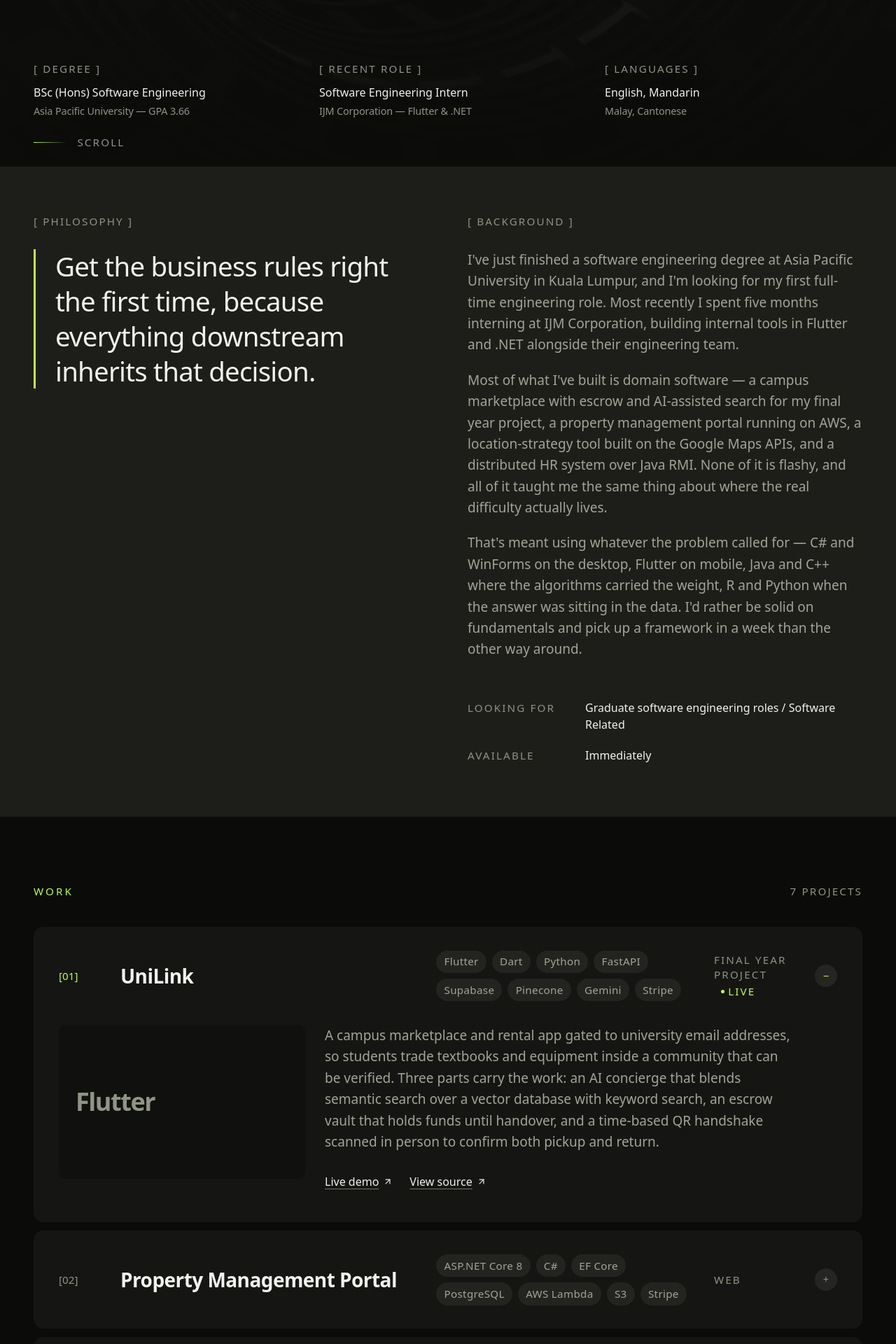
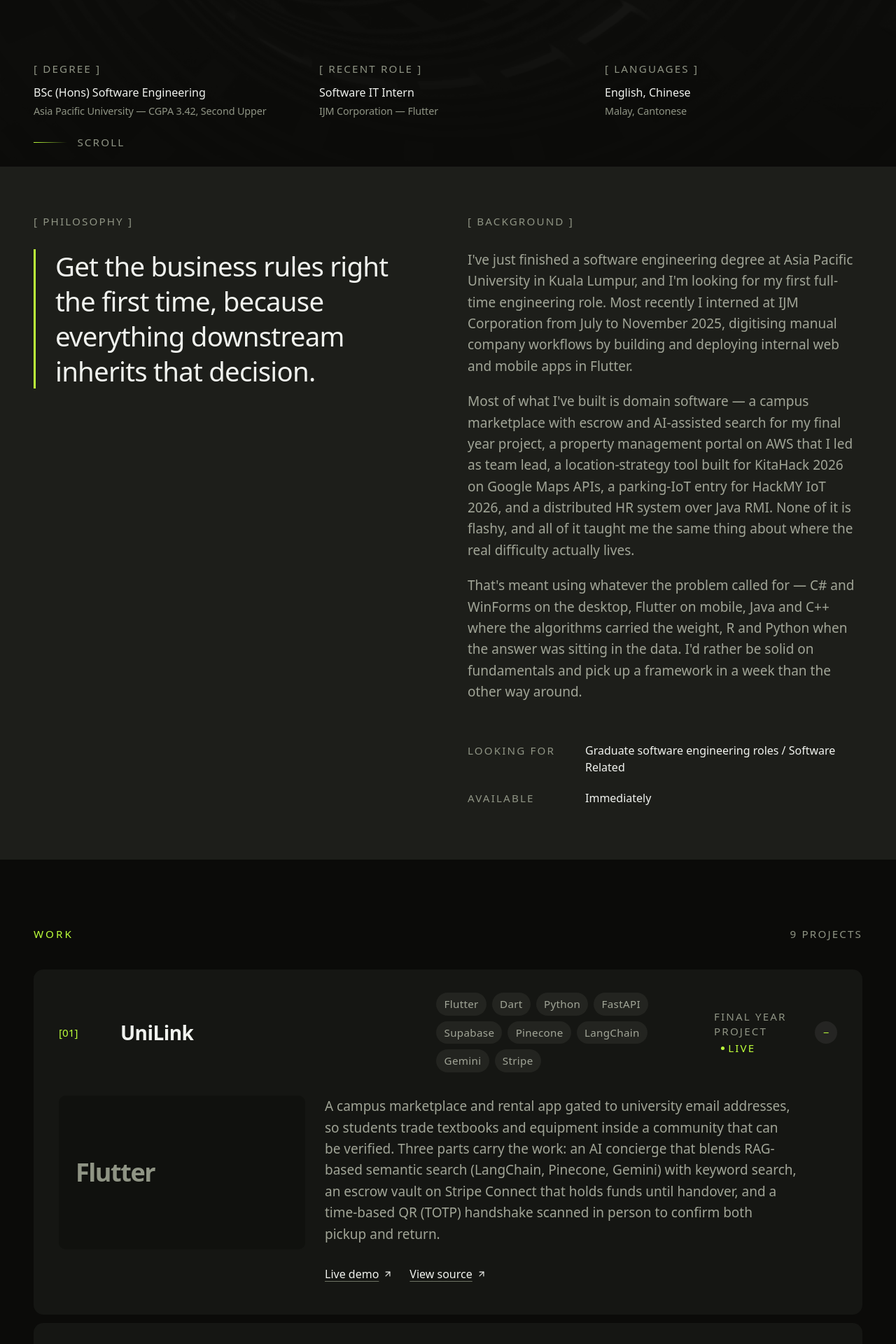
Before and after one commit to xiangzhi2003/Portfolio, a Next.js app: page / in a window 1280 px wide. Shown: the part 840-2760 px from the top of the page at 70% size. Built offline with nearby package versions, Linux system fonts and the light colour scheme; no server answers.

Commit message:
Update the latest resume

```diff
--- a/src/about/content.ts
+++ b/src/about/content.ts
@@ -7,8 +7,8 @@ export const aboutQuote =
     "Get the business rules right the first time, because everything downstream inherits that decision.";
 
 export const aboutParagraphs = [
-    "I've just finished a software engineering degree at Asia Pacific University in Kuala Lumpur, and I'm looking for my first full-time engineering role. Most recently I spent five months interning at IJM Corporation, building internal tools in Flutter and .NET alongside their engineering team.",
-    "Most of what I've built is domain software — a campus marketplace with escrow and AI-assisted search for my final year project, a property management portal running on AWS, a location-strategy tool built on the Google Maps APIs, and a distributed HR system over Java RMI. None of it is flashy, and all of it taught me the same thing about where the real difficulty actually lives.",
+    "I've just finished a software engineering degree at Asia Pacific University in Kuala Lumpur, and I'm looking for my first full-time engineering role. Most recently I interned at IJM Corporation from July to November 2025, digitising manual company workflows by building and deploying internal web and mobile apps in Flutter.",
+    "Most of what I've built is domain software — a campus marketplace with escrow and AI-assisted search for my final year project, a property management portal on AWS that I led as team lead, a location-strategy tool built for KitaHack 2026 on Google Maps APIs, a parking-IoT entry for HackMY IoT 2026, and a distributed HR system over Java RMI. None of it is flashy, and all of it taught me the same thing about where the real difficulty actually lives.",
     "That's meant using whatever the problem called for — C# and WinForms on the desktop, Flutter on mobile, Java and C++ where the algorithms carried the weight, R and Python when the answer was sitting in the data. I'd rather be solid on fundamentals and pick up a framework in a week than the other way around.",
 ];
 
--- a/src/home/Hero.tsx
+++ b/src/home/Hero.tsx
@@ -11,16 +11,16 @@ const facts = [
     {
         key: "degree",
         value: "BSc (Hons) Software Engineering",
-        meta: "Asia Pacific University — GPA 3.66",
+        meta: "Asia Pacific University — CGPA 3.42, Second Upper",
     },
     {
         key: "recent role",
-        value: "Software Engineering Intern",
-        meta: "IJM Corporation — Flutter & .NET",
+        value: "Software IT Intern",
+        meta: "IJM Corporation — Flutter",
     },
     {
         key: "languages",
-        value: "English, Mandarin",
+        value: "English, Chinese",
         meta: "Malay, Cantonese",
     },
 ];
@@ -82,9 +82,11 @@ export function Hero() {
                         className="rise prose-body flex-1"
                         style={{ animationDelay: "260ms" }}
                     >
-                        I build the unglamorous software that organisations actually run on —
-                        point-of-sale, inventory, enrolment, order tracking — and I pick the
-                        stack to fit the problem rather than the other way around.
+                        Full Stack Software engineer and recent graduate with a strong focus on applied AI.
+                        I design and deliver production-ready applications end to end,
+                        integrating large language models and retrieval-augmented search to
+                        solve real user problems. Seeking a full-time role where I can build
+                        scalable, AI-driven products.
                     </p>
                 </div>
 
@@ -99,7 +101,7 @@ export function Hero() {
                     <a href="mailto:xiangzhichiang2003@gmail.com" className="btn">
                         Email me
                     </a>
-                    <a href="/resume.pdf" className="btn" download>
+                    <a href="/resume.pdf" className="btn" download="Final Resume Chiang Xiang Zhi.pdf">
                         Resume
                     </a>
                 </div>
--- a/src/projects/Projects.tsx
+++ b/src/projects/Projects.tsx
@@ -48,29 +48,45 @@ const projects: Project[] = [
         language: "Flutter",
         platform: "Final year project",
         description:
-            "A campus marketplace and rental app gated to university email addresses, so students trade textbooks and equipment inside a community that can be verified. Three parts carry the work: an AI concierge that blends semantic search over a vector database with keyword search, an escrow vault that holds funds until handover, and a time-based QR handshake scanned in person to confirm both pickup and return.",
-        stack: ["Flutter", "Dart", "Python", "FastAPI", "Supabase", "Pinecone", "Gemini", "Stripe"],
+            "A campus marketplace and rental app gated to university email addresses, so students trade textbooks and equipment inside a community that can be verified. Three parts carry the work: an AI concierge that blends RAG-based semantic search (LangChain, Pinecone, Gemini) with keyword search, an escrow vault on Stripe Connect that holds funds until handover, and a time-based QR (TOTP) handshake scanned in person to confirm both pickup and return.",
+        stack: ["Flutter", "Dart", "Python", "FastAPI", "Supabase", "Pinecone", "LangChain", "Gemini", "Stripe"],
         href: "https://github.com/xiangzhi2003/UniLink---FYP",
         demo: "https://unilink-fyp-production-a474.up.railway.app/",
     },
     {
         title: "Property Management Portal",
         language: "C#",
-        platform: "Web",
+        platform: "Team lead",
         description:
-            "Properties, tenants, maintenance requests and payments across four separate role panels — admin, property manager, tenant, and maintenance staff — each seeing only what its role should. Sign-in runs through ASP.NET Identity or Google OAuth, and photo uploads go to S3 through a presigned URL issued by a Lambda behind API Gateway.",
+            "A cloud computing team project I led. Properties, tenants, maintenance requests and payments across four separate role panels — admin, property manager, tenant, and maintenance staff — each seeing only what its role should. Sign-in runs through ASP.NET Identity or Google OAuth, and photo uploads go to S3 through a presigned URL issued by a Lambda behind API Gateway.",
         stack: ["ASP.NET Core 8", "C#", "EF Core", "PostgreSQL", "AWS Lambda", "S3", "Stripe"],
         href: "https://github.com/xiangzhi2003/PropertyManagementPortal",
     },
     {
         title: "GapMap",
         language: "TypeScript",
-        platform: "Web",
+        platform: "KitaHack 2026",
         description:
-            "Answers \"where should I open this business?\" from a plain-English question. The query is classified into a structured intent, nearby competitors are pulled live from Google Places, and the result comes back as red, orange and green zones with real coordinates and radii drawn onto the map. Built across eight Google Maps Platform APIs.",
+            "Built for KitaHack 2026 around the UN Sustainable Development Goals using Google Cloud technologies. Answers \"where should I open this business?\" from a plain-English question. The query is classified into a structured intent, nearby competitors are pulled live from Google Places, and the result comes back as red, orange and green zones with real coordinates and radii drawn onto the map. Built across eight Google Maps Platform APIs.",
         stack: ["Next.js", "React 19", "TypeScript", "Tailwind", "Gemini", "Firebase"],
         href: "https://github.com/xiangzhi2003/GapMap",
         demo: "https://gapmap.vercel.app",
+    },
+    {
+        title: "Next-Gen Parking",
+        language: "JavaScript",
+        platform: "HackMY IoT 2026",
+        description:
+            "Entry for the Industrial & Asset IoT track (Track 2) of the HackMY IoT hackathon at Monash University Malaysia, September 2026. Built with a JavaScript, HTML and CSS front end and a Python FastAPI backend.",
+        stack: ["JavaScript", "HTML", "CSS", "Python", "FastAPI"],
+    },
+    {
+        title: "Secondhand Marketplace App",
+        language: "Flutter",
+        platform: "Mobile",
+        description:
+            "A secondhand marketplace app connecting admins, buyers and sellers. Designed, tested and documented from user research as a university project.",
+        stack: ["Flutter", "Dart", "Firebase"],
     },
     {
         title: "Distributed HRM System",
--- a/src/skills/TechStack.tsx
+++ b/src/skills/TechStack.tsx
@@ -27,6 +27,8 @@ const groups = [
             "Python",
             "TypeScript",
             "JavaScript",
+            "HTML",
+            "CSS",
             "C++",
             "R",
             "SQL",
@@ -51,8 +53,10 @@ const groups = [
             "PostgreSQL",
             "Microsoft SQL Server",
             "MySQL",
+            "SQLite",
             "Firebase",
             "Supabase",
+            "NeonDB",
             "AWS",
             "Docker",
         ],
@@ -67,6 +71,13 @@ const groups = [
             "VS Code",
             "NetBeans",
             "PyCharm",
+            "Vercel",
+            "Railway",
+            "Pinecone",
+            "LangChain (RAG)",
+            "Cursor",
+            "Antigravity",
+            "Codex",
             "Claude Code",
         ],
     },
--- a/src/timeline/Timeline.tsx
+++ b/src/timeline/Timeline.tsx
@@ -25,55 +25,63 @@ interface Entry {
 
 const entries: Entry[] = [
     {
+        kind: "Award",
+        period: "Sep 2026",
+        title: "HackMY IoT 2026 — Track 2",
+        organization: "Monash University Malaysia",
+        description:
+            "Entered the Industrial & Asset IoT track with \"Next-Gen Parking\".",
+    },
+    {
         kind: "Education",
         period: "Completed 2026",
         title: "BSc (Hons) Software Engineering",
         organization: "Asia Pacific University",
         location: "Kuala Lumpur",
         description:
-            "Software design, data structures, algorithms, and database systems. Completed with a 3.66 GPA; convocation pending.",
+            "Software design, data structures, algorithms, and database systems. Graduated with a CGPA of 3.42 (Second Upper).",
     },
     {
         kind: "Activity",
-        period: "Until 2026",
+        period: "Dec 2023 – Feb 2025",
         title: "Committee Member",
         organization: "OperationClub, APU",
         description:
-            "Ran events and workshops for the club — planning, logistics, and getting a team of volunteers to the same page on the day.",
+            "Committee member in the Operations Department, helping run club events and activities. Also a member of the Chinese Club.",
     },
     {
         kind: "Work",
         period: "Jul – Nov 2025",
-        title: "Software Engineering Intern",
+        title: "Software IT Intern",
         organization: "IJM Corporation",
         location: "Malaysia",
         description:
-            "Built internal applications with Flutter and .NET, working in the engineering team's Agile cycle from ticket to release.",
+            "Digitised manual company workflows by developing and deploying custom internal web and mobile applications in Flutter.",
     },
     {
         kind: "Work",
-        period: "2022 – 2025",
+        period: "2022 – 2026",
         title: "Event Crew & Promoter",
-        organization: "Sime Darby, Guardian, Astro, Sunway Pyramid",
+        organization: "Sime Darby, Guardian, IME, Astro, Sunway Pyramid",
         location: "Malaysia",
         description:
             "Weekend brand activations — setup, registration, product demos, and handling customer questions directly on the floor.",
     },
     {
         kind: "Award",
-        period: "2024",
-        title: "Top 10 Finalist",
-        organization: "Joget NextGenHack",
+        period: "Dec 2024",
+        title: "Top 10 Shortlisted",
+        organization: "Joget NextGenHack, APU",
         description:
-            "Placed in the top ten of a national low-code hackathon, building and pitching a working prototype under a weekend deadline.",
+            "Shortlisted in the top ten of a low-code / no-code enterprise solutions challenge.",
     },
     {
         kind: "Work",
         period: "Jun – Sep 2023",
-        title: "Digital Marketing Intern",
-        organization: "Cereals Project",
+        title: "Digital Marketer Intern",
+        organization: "Cereals Project, Shopee Malaysia Store",
         description:
-            "Ran social campaigns end to end: content, scheduling, and reading the metrics afterwards to decide what to change.",
+            "Optimised Shopee product listings and created digital marketing content, while supporting and tracking the performance of online sales campaigns.",
     },
     {
         kind: "Award",
@@ -81,6 +89,13 @@ const entries: Entry[] = [
         title: "Honorable Mention",
         organization: "International Kangaroo Math Competition",
         description: "Recognised in the international round of the competition.",
+    },
+    {
+        kind: "Award",
+        period: "Certificate",
+        title: "Safe Internet & Cybercrime Awareness",
+        organization: "Digi Yellow Heart",
+        description: "Completed the Digi Yellow Heart online-safety and cybercrime awareness programme.",
     },
 ];
 
@@ -254,7 +269,7 @@ export function Timeline() {
 
             <div>
                 <div className="frame px-6 py-9 md:px-12">
-                    <a href="/resume.pdf" download className="btn">
+                    <a href="/resume.pdf" download="Final Resume Chiang Xiang Zhi.pdf" className="btn">
                         Download resume (PDF)
                     </a>
                 </div>
```
Also changed, not shown: 1 other file (tests, documents, lock files or other folders).
